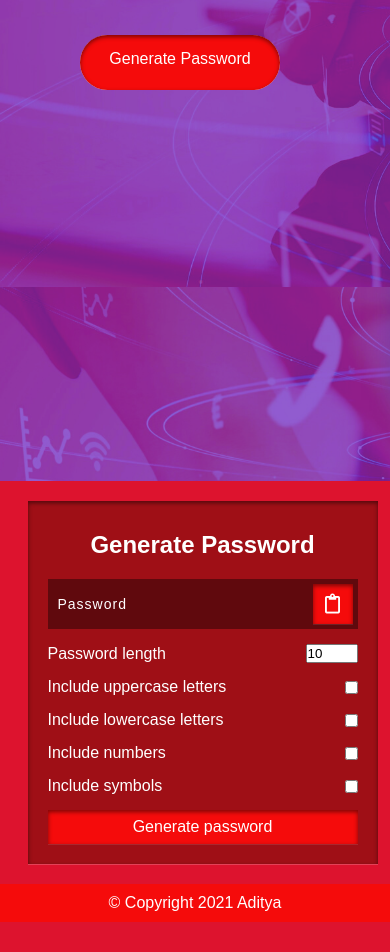
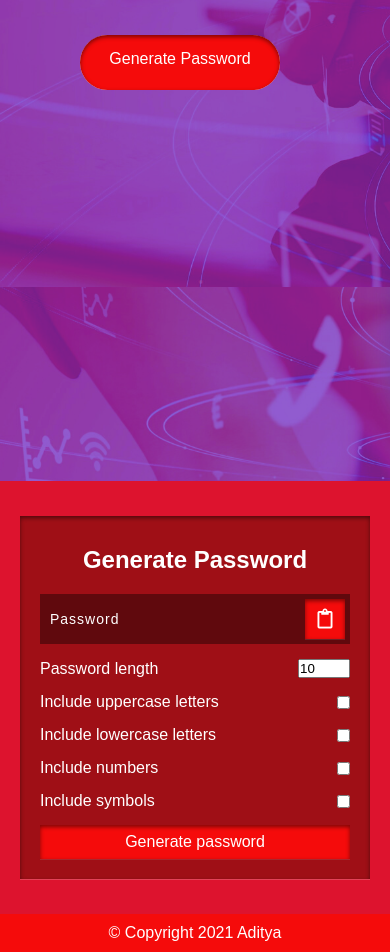
Before and after one commit to Abhushan01/-Password-Charades, a plain HTML site: page index.html in a window 390 px wide. Shown: the part 363-1315 px from the top of the page. Before the commit the page ends 1285 px from the top, so only its background shows below. Drawn offline with Linux system fonts and the light colour scheme; a web font is replaced by a local one.

Commit message:
Updated Media-queries

```diff
--- a/style/style.css
+++ b/style/style.css
@@ -314,8 +314,9 @@ footer{
 		margin-left: 50px;
 	}
 	.main{
-		padding:20px;
-		margin-left:15px;
+		padding:5px;
+		/* margin-left:5px; */
+		margin:30px;
 	}
 	.floating-btn {
 	visibility: hidden;
```
